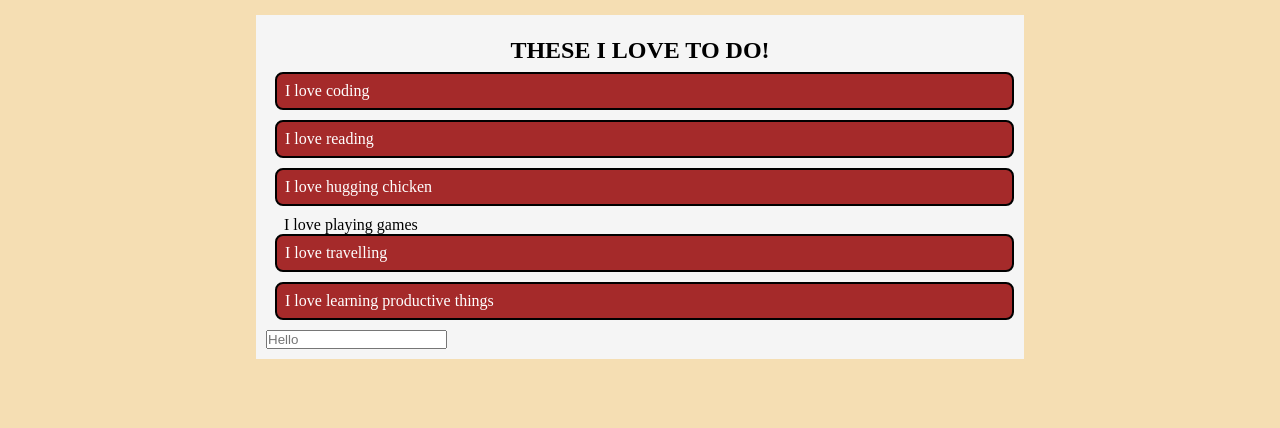
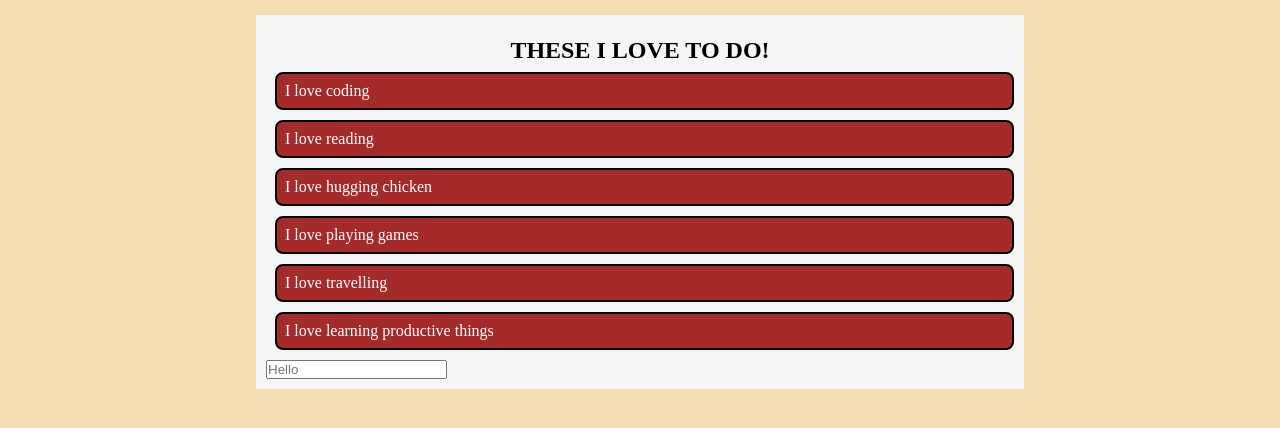
Before and after one commit to angelugoeze/Pseudio-class-assign, a plain HTML site: page index.html in a window 1280 px wide. Shown: the part 66-494 px from the top of the page. Drawn offline with Linux system fonts and the light colour scheme.

Commit message:
Fixed my error

```diff
--- a/index.html
+++ b/index.html
@@ -20,7 +20,7 @@
           <li class="list-item">I love coding</li>
           <li class="list-item">I love reading</li>
           <li class="list-item">I love hugging chicken</li>
-          <li class="list item">I love playing games</li>
+          <li class="list-item">I love playing games</li>
           <li class="list-item">I love travelling</li>
           <li class="list-item">I love learning productive things</li>
         </ul>
```
